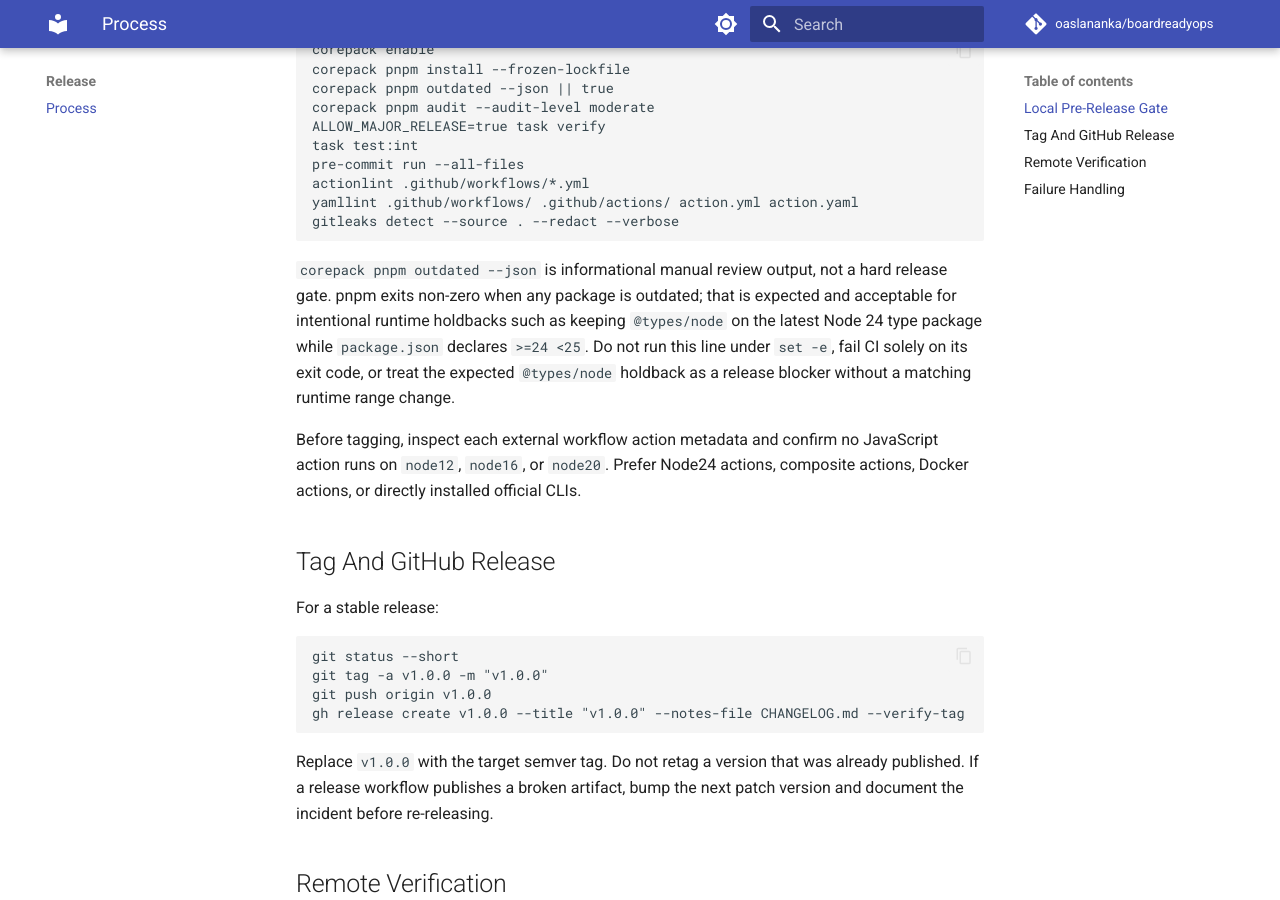
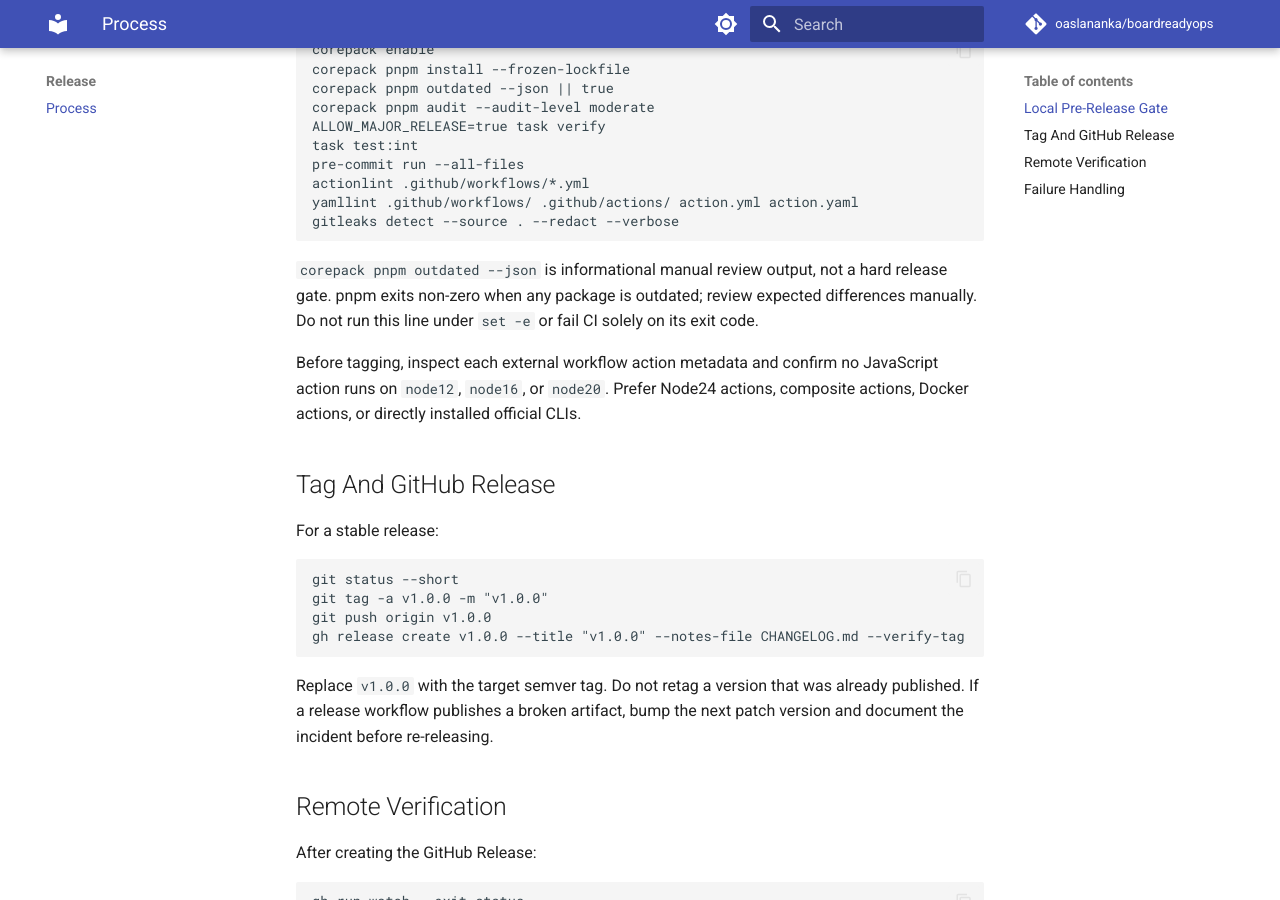
Before and after one commit to actions-marketplace-validations/oaslananka_boardreadyops, an MkDocs documentation site: the page built from docs/release/process.md, in a window 1280 px wide and 900 px high, scrolled down 407 px. Built offline with MkDocs 1.6.1 and Material for MkDocs 9.7.7, drawn with Linux system fonts in a browser that asks for light colours; comment, search, counter and statistics services are not loaded; the version menu is left out.

Commit message:
ci: test supported Node versions
Linear: BOARD-2

````diff
--- a/docs/release/process.md
+++ b/docs/release/process.md
@@ -19,7 +19,7 @@ yamllint .github/workflows/ .github/actions/ action.yml action.yaml
 gitleaks detect --source . --redact --verbose
 ```
 
-`corepack pnpm outdated --json` is informational manual review output, not a hard release gate. pnpm exits non-zero when any package is outdated; that is expected and acceptable for intentional runtime holdbacks such as keeping `@types/node` on the latest Node 24 type package while `package.json` declares `>=24 <25`. Do not run this line under `set -e`, fail CI solely on its exit code, or treat the expected `@types/node` holdback as a release blocker without a matching runtime range change.
+`corepack pnpm outdated --json` is informational manual review output, not a hard release gate. pnpm exits non-zero when any package is outdated; review expected differences manually. Do not run this line under `set -e` or fail CI solely on its exit code.
 
 Before tagging, inspect each external workflow action metadata and confirm no JavaScript action runs on `node12`, `node16`, or `node20`. Prefer Node24 actions, composite actions, Docker actions, or directly installed official CLIs.
 
--- a/package.json
+++ b/package.json
@@ -14,7 +14,7 @@
   },
   "homepage": "https://github.com/oaslananka/boardreadyops#readme",
   "engines": {
-    "node": ">=24 <25"
+    "node": ">=22 <27"
   },
   "packageManager": "pnpm@11.1.3+sha512.c85357fe17ca12dd23dd7071822666dfd7e3cb76fe214e3370b5ea2fb34f2a231185509b63e717f3cd0acb38dd3f8d82bcd5e8172400ae678b70ea4fbed0896d",
   "bin": {
````
Also changed, not shown: 3 other files.
